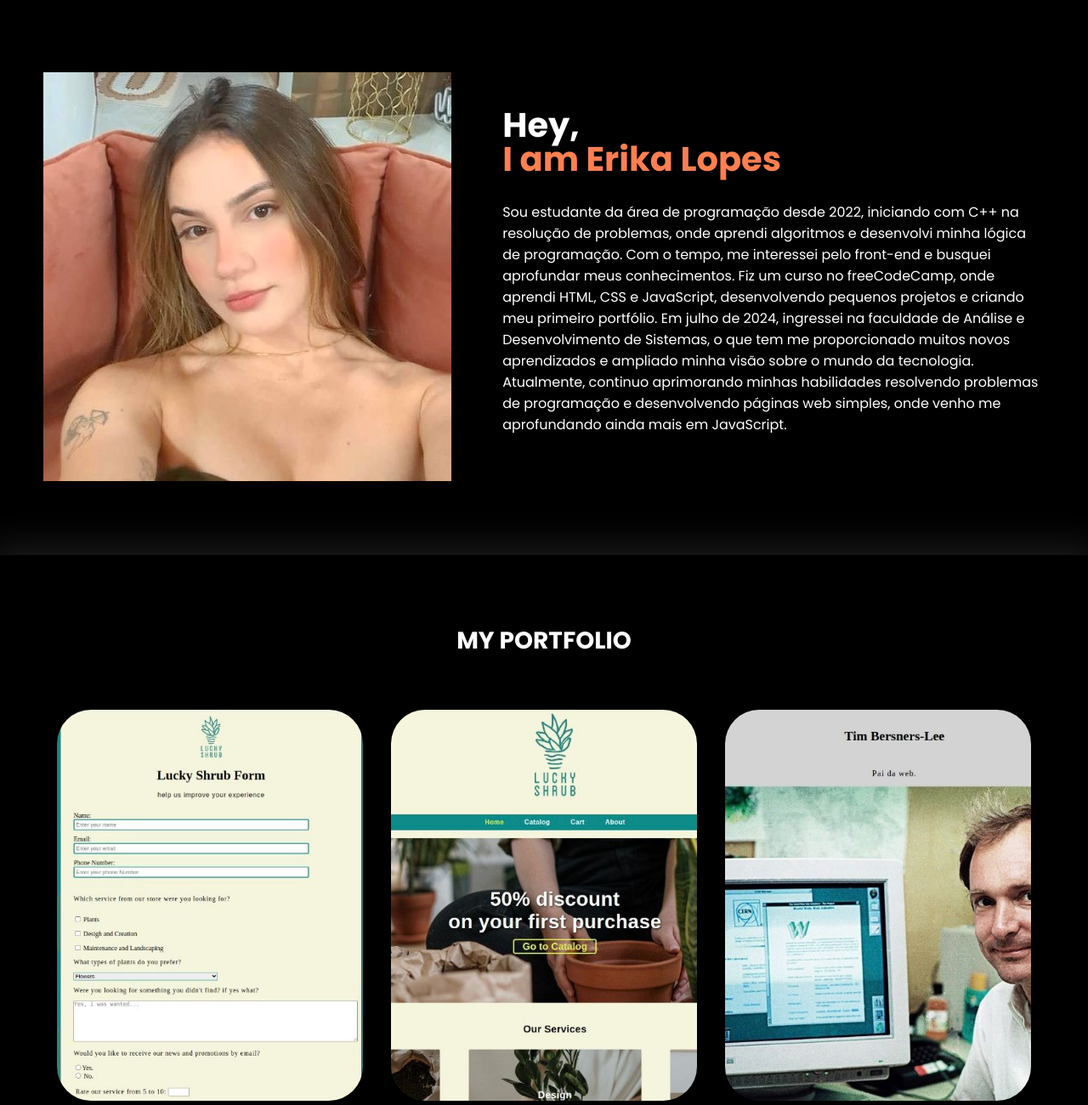
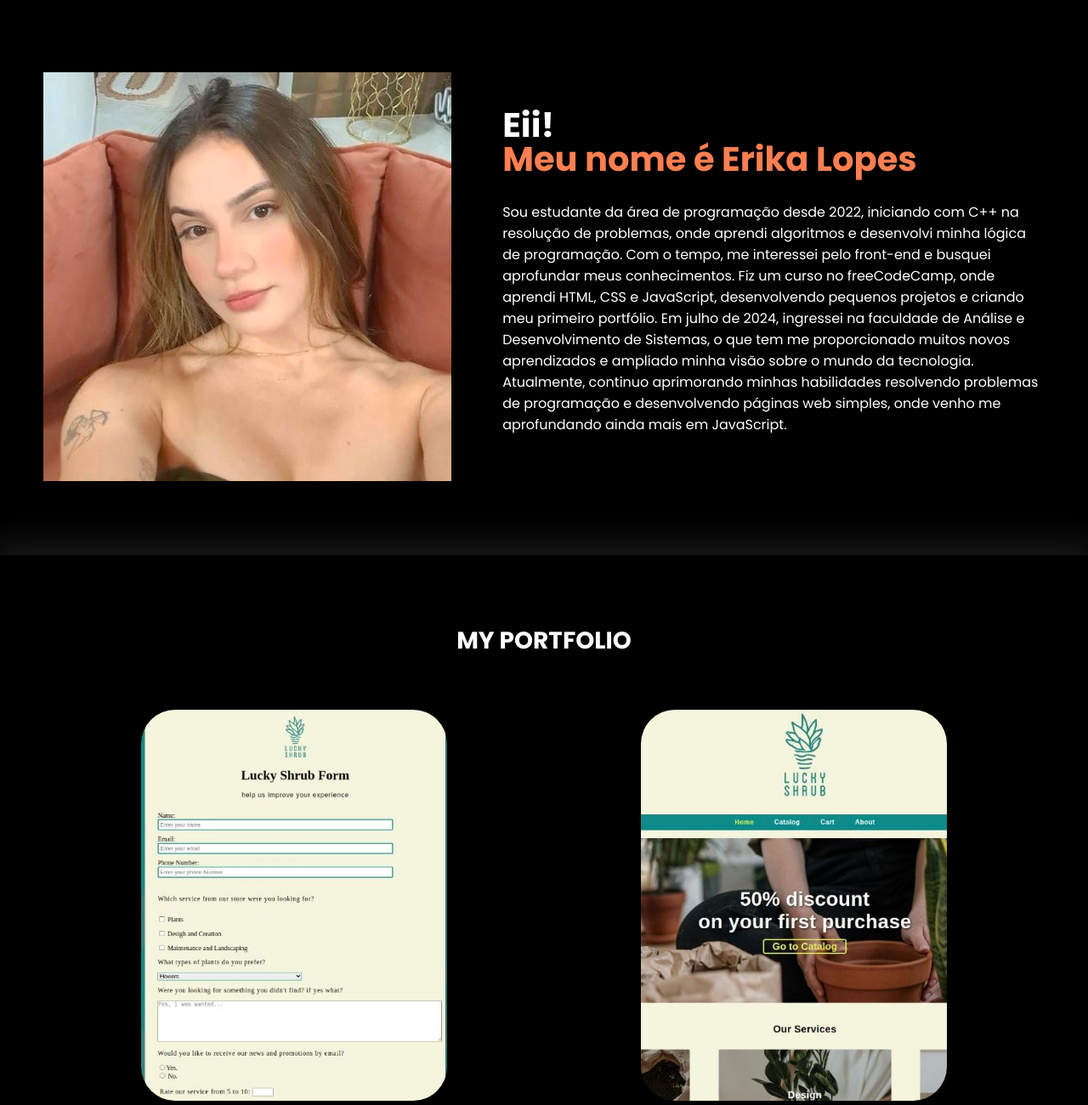
Before and after one commit to erikalps/portfolio, a plain HTML site: page index.html in a window 1280 px wide. Shown: the part 1640-2940 px from the top of the page at 85% size. Drawn offline with nearby package versions, Linux system fonts and the light colour scheme.

Commit message:
adicionei os links dos projetos ao html e removi um doa projetos

```diff
--- a/index.html
+++ b/index.html
@@ -104,7 +104,7 @@
                         <img src="images/myPhoto.jpg" alt="">
                     </div> <!--img sobre-->
                     <div class="txt-sobre">
-                        <h2>Hey, <span>I am Erika Lopes</span></h2>
+                        <h2>Eii!  <span>Meu nome é Erika Lopes</span></h2>
                         <p>Sou estudante da área de programação desde 2022, iniciando com C++ na resolução de problemas, onde aprendi algoritmos e desenvolvi minha lógica de programação. Com o tempo, me interessei pelo front-end e busquei aprofundar meus conhecimentos. Fiz um curso no freeCodeCamp, onde aprendi HTML, CSS e JavaScript, desenvolvendo pequenos projetos e criando meu primeiro portfólio. Em julho de 2024, ingressei na faculdade de Análise e Desenvolvimento de Sistemas, o que tem me proporcionado muitos novos aprendizados e ampliado minha visão sobre o mundo da tecnologia.
                           Atualmente, continuo aprimorando minhas habilidades resolvendo problemas de programação e desenvolvendo páginas web simples, onde venho me aprofundando ainda mais em JavaScript.
                        </p>
@@ -119,14 +119,13 @@
             <div class="interface">
                 <h2 class="titulo">MY <span>PORTFOLIO</span></h2>
                 <div class="flex">
+                    <a href="https://erikalps.github.io/formulario-freeCodeCamp/" target="blank" rel="noopener noreferrer">
                     <div class="img-port" style="background-image: url(images/imgLuckyi.jpeg);">
                         <div class="overlay">PROJETO 1</div> <!--OVERLAY-->
                     </div>
+                    <a href="https://erikalps.github.io/Projeto-curseira-/" target="blank" rel="noopener noreferrer">
                     <div class="img-port" style="background-image: url(images/imgLuckyiFor.jpeg);">
                         <div class="overlay">PROJETO 2</div> <!--OVERLAY-->
-                    </div>
-                    <div class="img-port" style="background-image: url(images/imgPageHome.jpeg);">
-                        <div class="overlay">PROJETO 3</div> <!--OVERLAY-->
                     </div>
                 </div>
             </div><!--interface. para limitar as laterais do site-->
```
